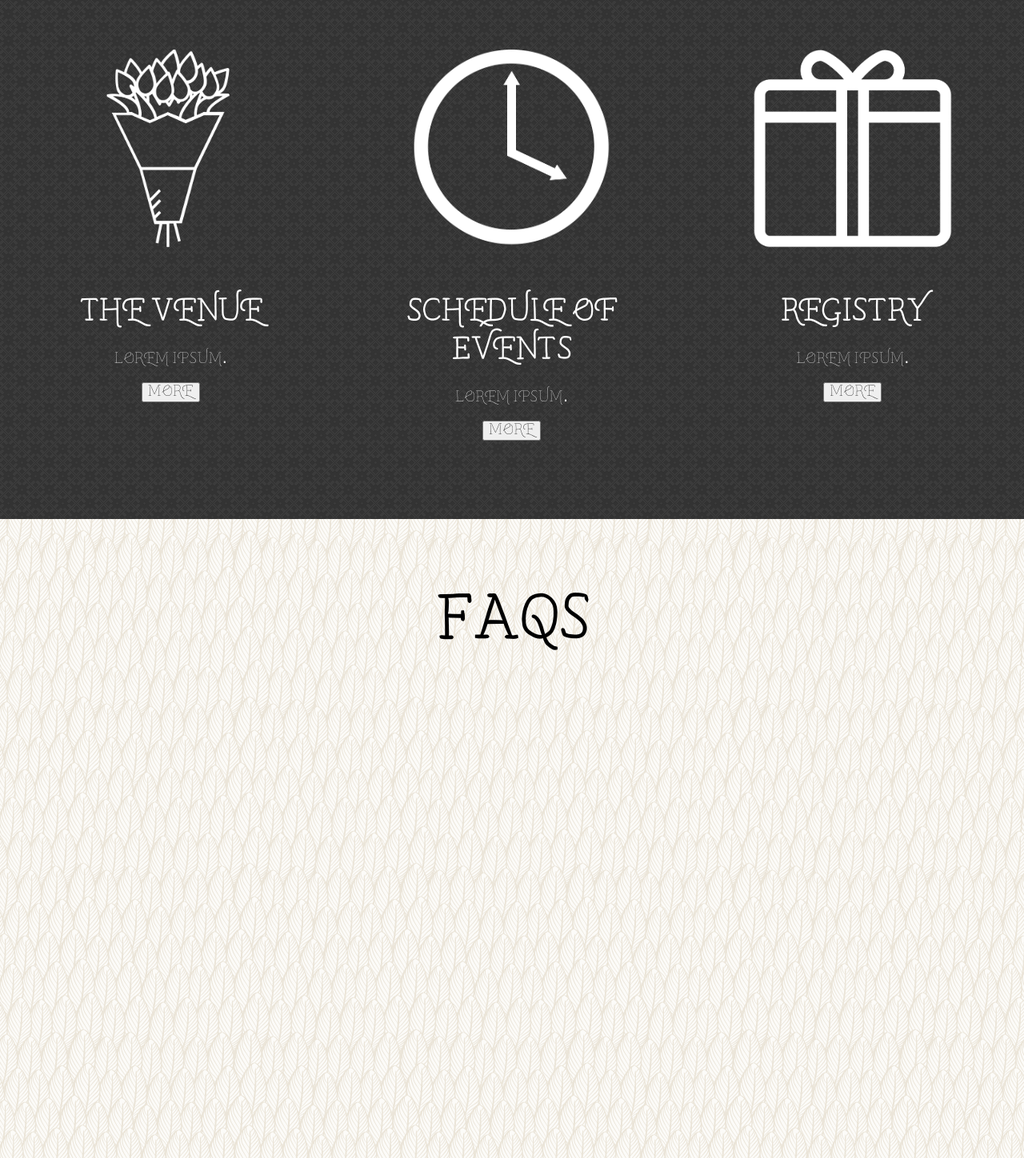
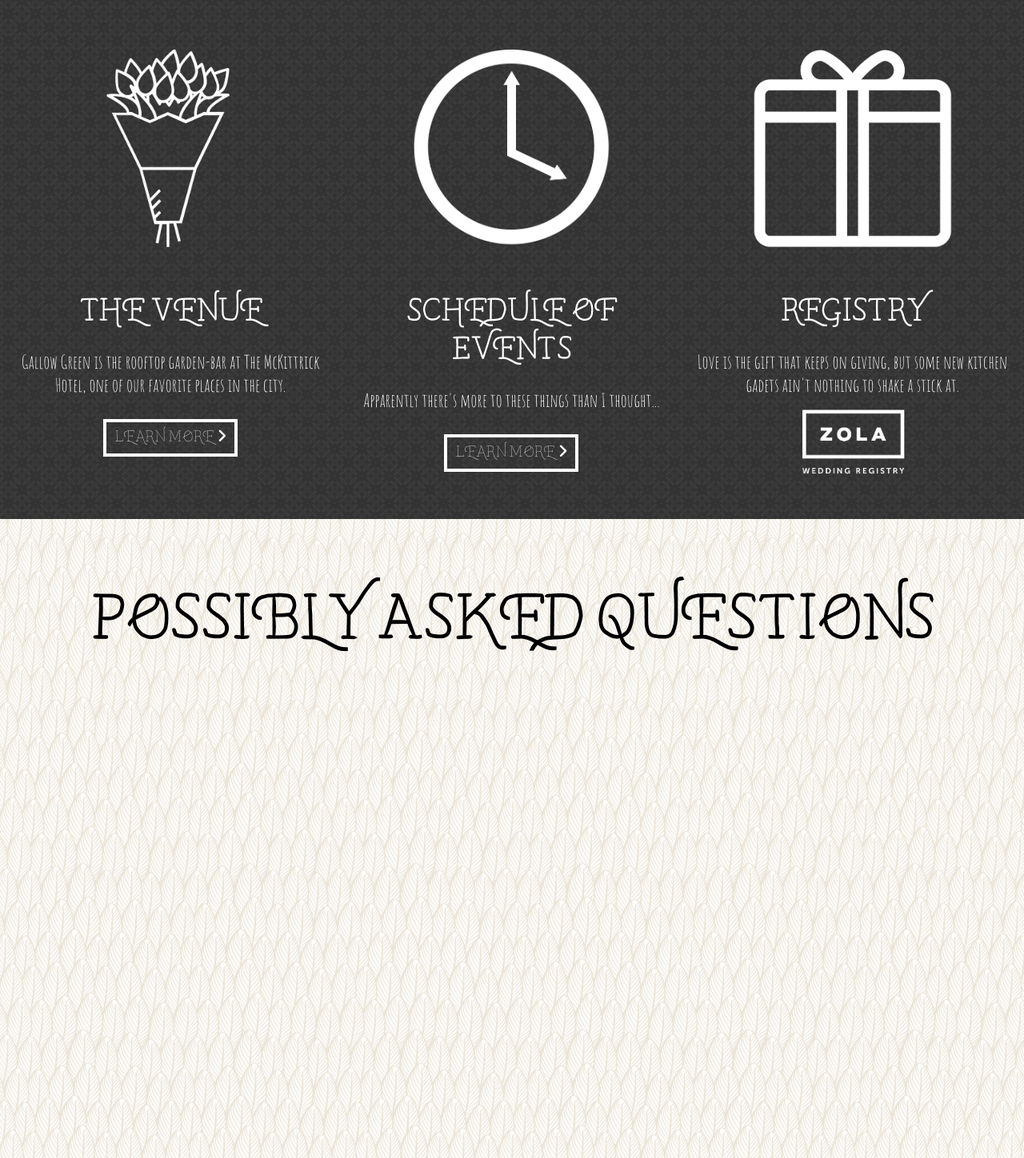
Before and after one commit to shaneboyar/wedding-site, a PHP site: page /index.html in a window 1280 px wide. Shown: the part 601-2049 px from the top of the page at 80% size. Run offline with PHP 8.4, Linux system fonts and the light colour scheme; some libraries are stand-ins or nearby versions; some web fonts are replaced.

Commit message:
Messin with the info thingers

```diff
--- a/index.html
+++ b/index.html
@@ -18,24 +18,32 @@
 			<div class="info-item column third">
 				<div class="info-image"><img src="assets/images/flowers.png"></div>
 				<h4 class="info-title">The Venue</h4>
-				<p class="text">Lorem ipsum.</p>
-				<button class="info-button">More</button>
+				<p class="text">Gallow Green is the rooftop garden-bar at The McKittrick Hotel, one of our favorite places in the city.</p>
+				<h1 class="info-button">
+					<a href="https://goo.gl/forms/UWUxzOETmirpg4Yq2">
+						Learn More <i class="fa fa-angle-right" aria-hidden="true"></i>
+					</a>
+				</h1>
 			</div>
 			<div class="info-item column third">
 				<div class="info-image"><img src="assets/images/clock.png"></div>
 				<h4 class="info-title">Schedule of Events</h4>
-				<p class="text">Lorem ipsum.</p>
-				<button class="info-button">More</button>
+				<p class="text">Apparently there's more to these things than I thought...</p>
+				<h1 class="info-button">
+					<a href="https://goo.gl/forms/UWUxzOETmirpg4Yq2">
+						Learn More <i class="fa fa-angle-right" aria-hidden="true"></i>
+					</a>
+				</h1>
 			</div>
 			<div class="info-item column third">
 				<div class="info-image"><img src="assets/images/gift.png"></div>
 				<h4 class="info-title">Registry</h4>
-				<p class="text">Lorem ipsum.</p>
-				<button class="info-button">More</button>
+				<p class="text">Love is the gift that keeps on giving, but some new kitchen gadets ain't nothing to shake a stick at.</p>
+				<a target="_blank" href="https://www.zola.com/registry/shaneandstephanie"><img src="assets/images/zola-logo-white.png"></a>
 			</div>
 		</section>
 		<section class="faq">
-			<h1 class="headline">FAQs</h1>
+			<h1 class="headline">Possibly Asked Questions</h1>
 		</section>
 		<section class="rsvp container clearfix">
 			<div class="rsvp-form">
@@ -48,6 +56,9 @@
 			</h1>
 		</section>
 		<footer>
+			<div class="closing">
+				<h4>we done did it.</h4>
+			</div>
 		</footer>
 		<script src="scripts/landing.js"></script>
 		<script src="scripts/smooth-scroll.js"></script>
--- a/styles/main.css
+++ b/styles/main.css
@@ -116,6 +116,10 @@
 	padding-top: 25px;
 }
 
+.info img{
+	width: 150px;
+}
+
 .info-item {
 	position: relative;
     padding: 2rem;
@@ -143,8 +147,20 @@
 	margin-bottom: .5rem;
 }
 
-.info-item .info-button {
+.info-item .text {
+	font-family: 'Amatic SC';
+	font-size: 1.2rem;
+	line-height: 1.5rem;
+	margin-bottom: .5rem;
+}
+
+.info-item .info-button a {
+	font-size: 1rem;
 	font-weight: 500;
+	color: #FFFFFF;
+	text-decoration: none;
+	border: 4px solid white;
+	padding: 10px;
 }
 
 .faq {
@@ -198,6 +214,13 @@
 	background-position: center center;
 	min-height: 100px;
 	padding-top: 25px;
+}
+
+footer .closing {
+	font-family: 'Brixton';
+    width: 100%;                    /* makes sure the title inhabits the full width of its container */
+    text-align: center;             /* aligns text in the horizontal center of the element */
+    font-size: 1rem;                /* specifies the size of the font in root em units */
 }
 
 /* Medium and small screens (640px) */
```
Also changed, not shown: assets/images/zola-logo-blue.png (added), assets/images/zola-logo-white.png (added).
